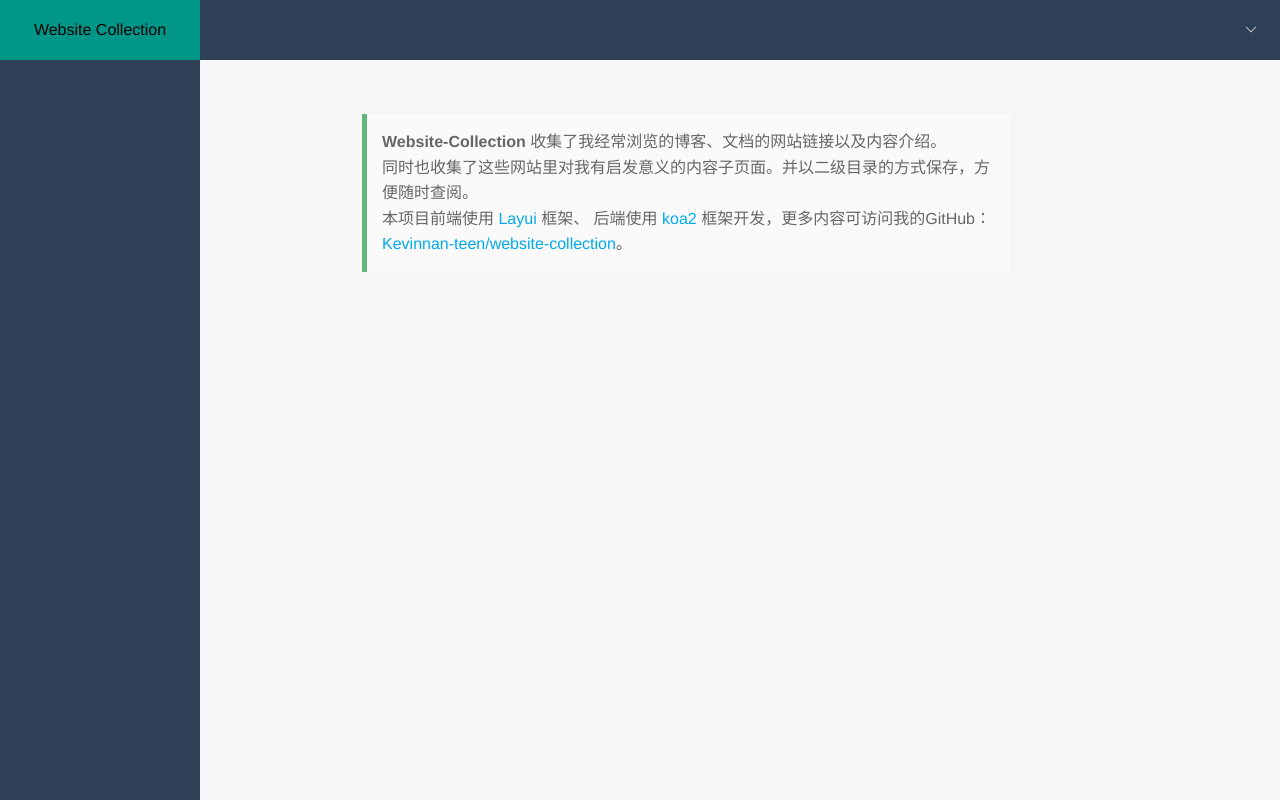
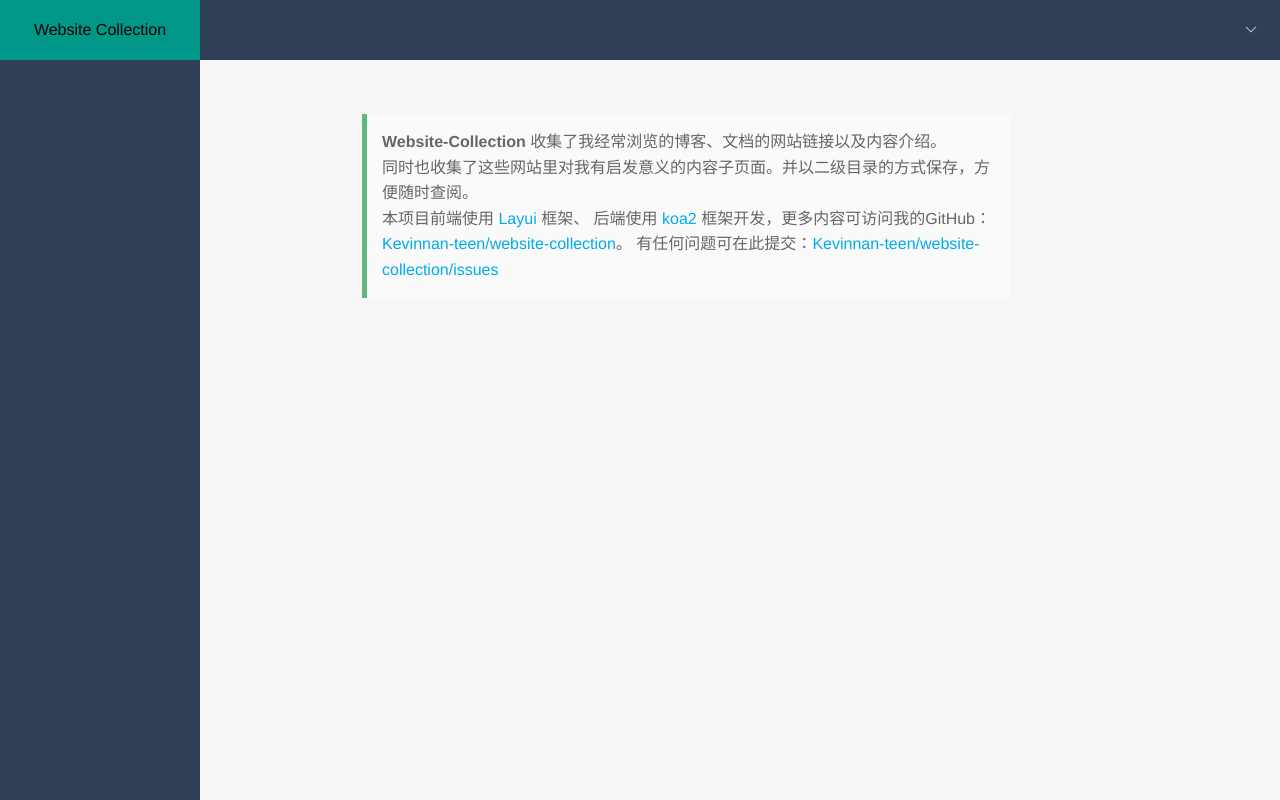
Before and after one commit to Kevinnan-teen/website-collection, a Node project: template views/index.ejs in a window 1280 px wide. Run offline with Node 20 templates, Linux system fonts and the light colour scheme; the template is opened without the code that fills it, so the values that code supplies are empty; some libraries are stand-ins or nearby versions.

Commit message:
更新网站介绍

```diff
--- a/views/index.ejs
+++ b/views/index.ejs
@@ -65,6 +65,7 @@
           本项目前端使用 <a href="http://layui-doc.pearadmin.com/doc/index.html">Layui</a> 框架、
           后端使用 <a href="https://demopark.github.io/koa-docs-Zh-CN/">koa2</a> 框架开发，更多内容可访问我的GitHub：
           <a href="https://github.com/Kevinnan-teen/website-collection">Kevinnan-teen/website-collection</a>。
+          有任何问题可在此提交：<a href="https://github.com/Kevinnan-teen/website-collection/issues">Kevinnan-teen/website-collection/issues</a>
         </blockquote>
       </div>
 
```
